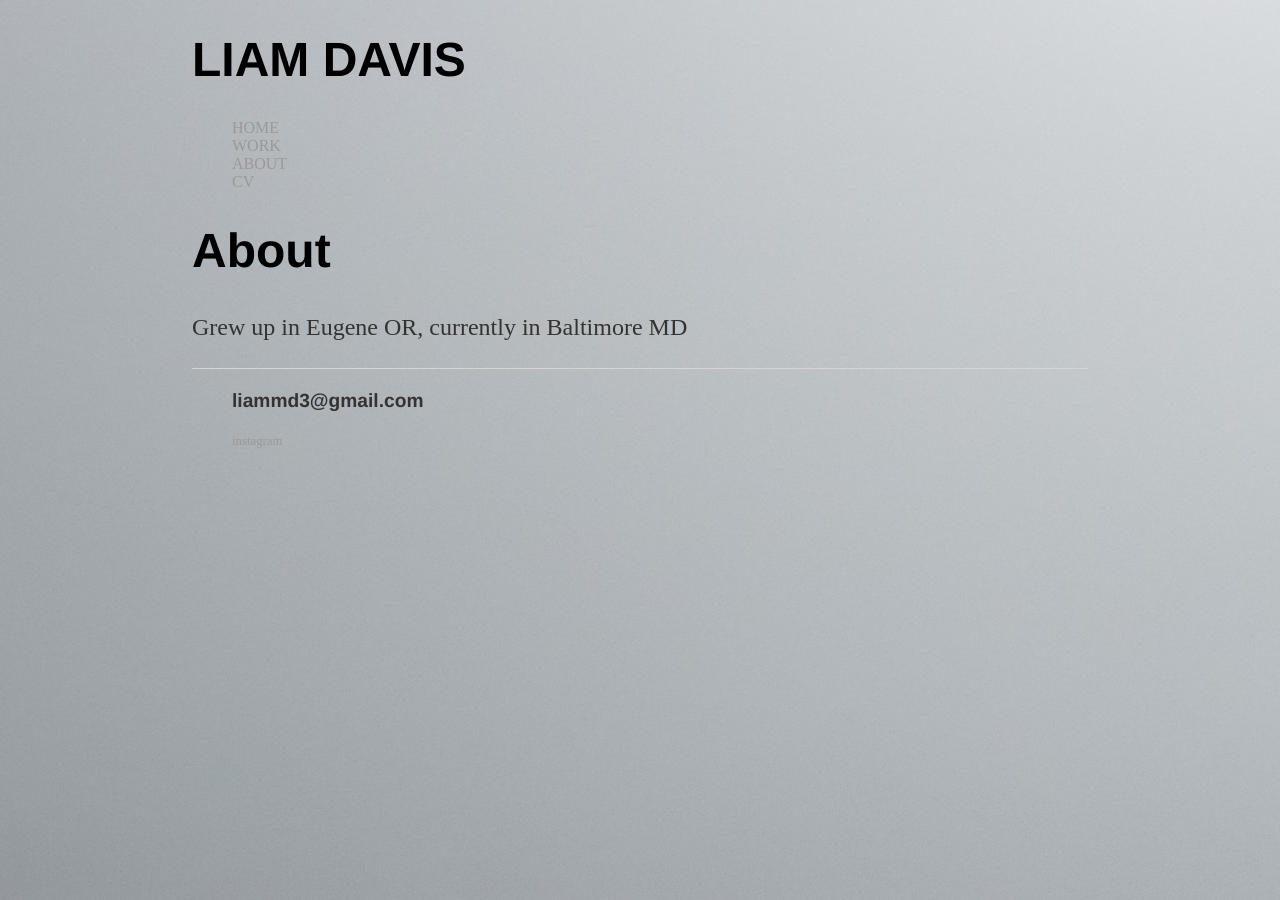
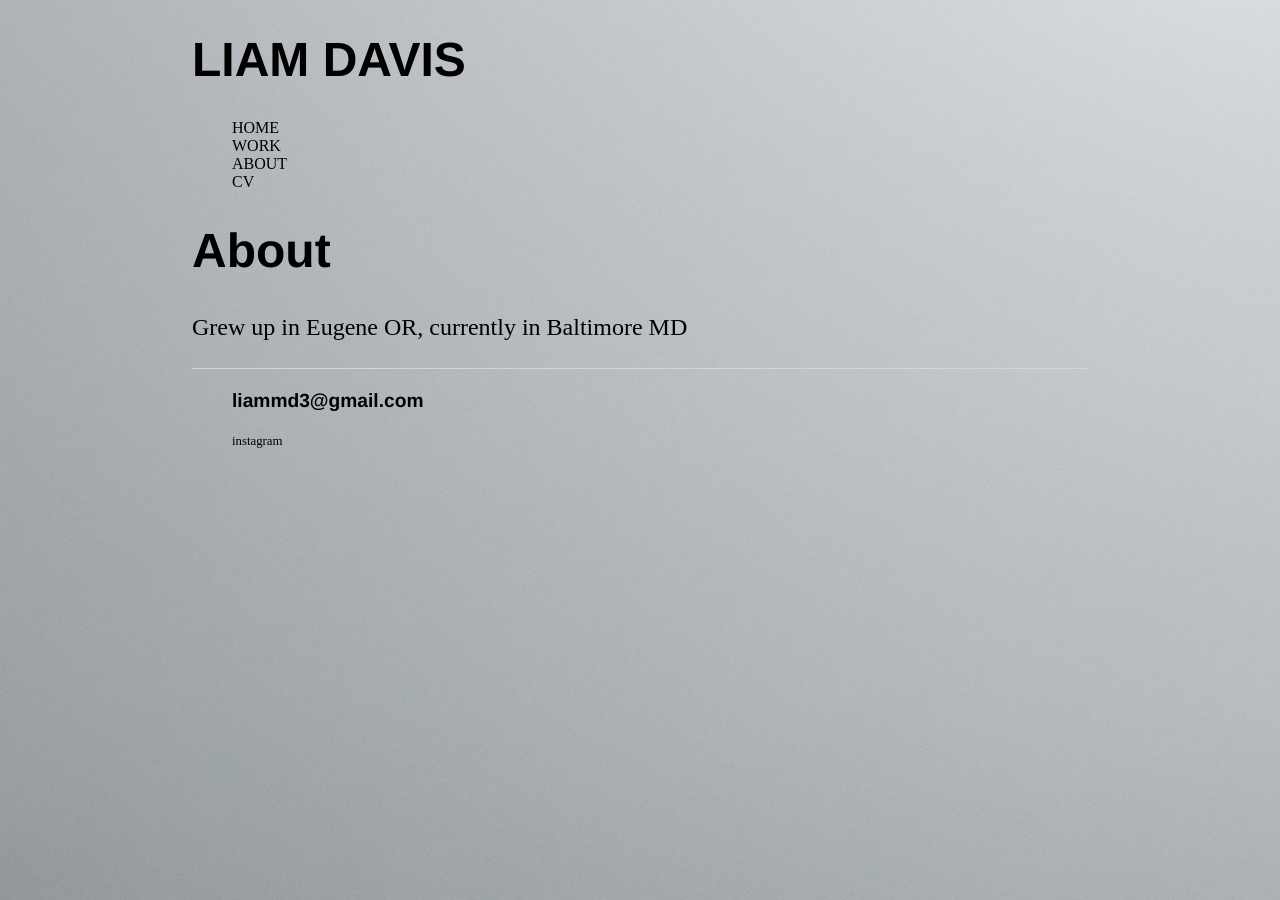
Before and after one commit to liammdavis/liammdavis.github.io, a Jekyll site: the page built from about/index.html, in a window 1280 px wide. Built offline with Jekyll 4.4.1, drawn with Linux system fonts in a browser that asks for light colours.

Commit message:
Update main.css

```diff
--- a/css/main.css
+++ b/css/main.css
@@ -20,7 +20,7 @@ nav ul li, footer ul li {
 }
 a {
     text-decoration: none;
-    color: #999;
+    color: black;
 }
 a:hover {
     text-decoration: underline;
@@ -32,7 +32,7 @@ h1 {
 p {
     font-size: 1.5em;
     line-height: 1.4em;
-    color: #333;
+    color: black;
 }
 footer {
     border-top: 1px solid #d5d5d5;
```
